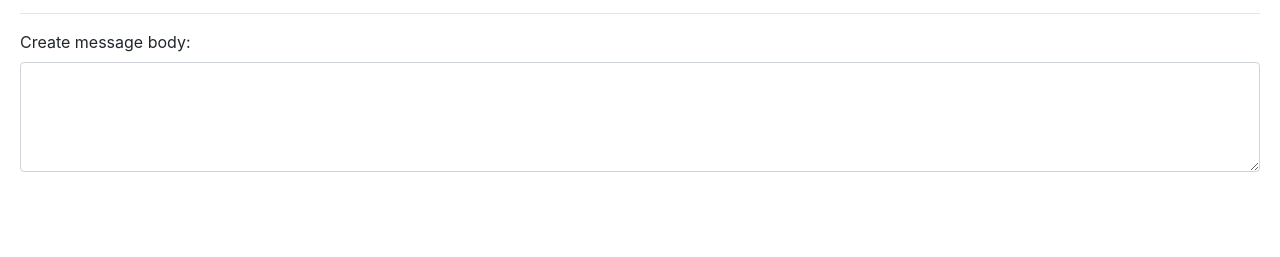
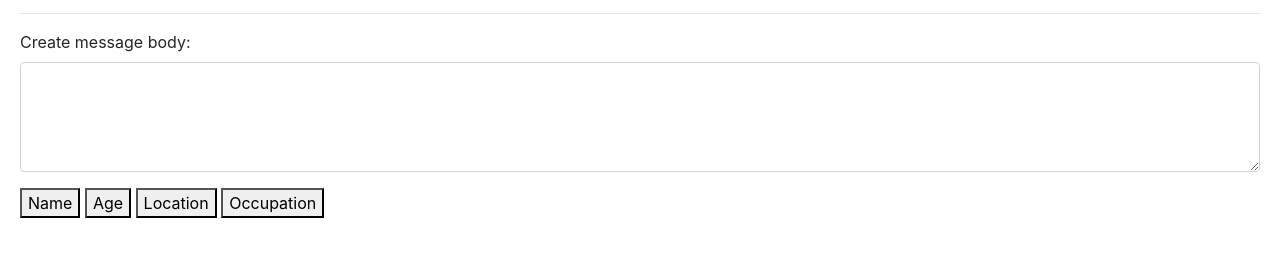
Before and after one commit to Nandakumar1418/activity, a website: page public/index.html in a window 1280 px wide. Shown: the part 117-374 px from the top of the page. Drawn offline with nearby package versions, Linux system fonts and the light colour scheme.

Commit message:
Update index.html

```diff
--- a/public/index.html
+++ b/public/index.html
@@ -12,15 +12,21 @@
             var config = {
                 baseUrl: 'js'
             };
-
             var dependencies = [
                 'customActivity'
             ];
-
             require(config, dependencies);
         })();
+        function appendText(text) {
+            const inputField = document.getElementById('messageBody');
+            const currentValue = inputField.value;
+            if (currentValue.endsWith(' ')) {
+                inputField.value += text;
+            } else {
+                inputField.value += ' ' + text;
+            }
+        }
     </script>
-
     <!--Styles-->
     <style type="text/css">
         body {
@@ -31,7 +37,6 @@
             display: block;
         }
     </style>
-
 </head>
 <body>
 <div id="step1" class="step">
@@ -54,7 +59,12 @@
         <div><label for="authToken">Auth Token:</label></div>
         <input class="form-control" id="authToken" type="text" name="authToken" value="">
     </div>
-
+    <div class="button-container">
+        <button onclick="appendText('Name')">Name</button>
+        <button onclick="appendText('Age')">Age</button>
+        <button onclick="appendText('Location')">Location</button>
+        <button onclick="appendText('Occupation')">Occupation</button>
+    </div>
 </div>
 </body>
 </html>
```
